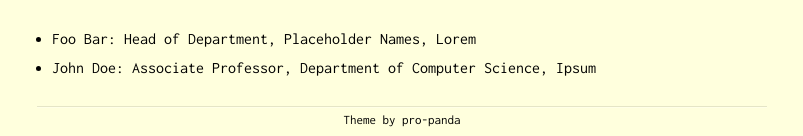
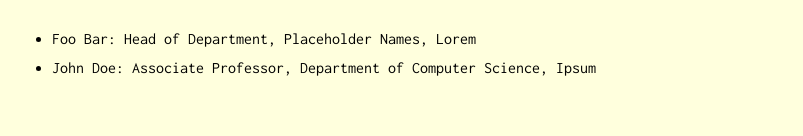
Before and after one commit to rhl-bthr/parchment, a Jekyll site: the page built from about.md, in a window 1280 px wide. Shown: the part 1115-1251 px from the top of the page, without its empty margins (238-1041 px from the left). Built offline with Jekyll 4.4.1, drawn with Linux system fonts in a browser that asks for light colours.

Commit message:
add config to show footer only on homepage

```diff
--- a/_config.yml
+++ b/_config.yml
@@ -5,6 +5,7 @@ subtitle: A minimal jekyll theme
 url: "https://pro-panda.github.io"
 baseurl: "/parchment"
 
+footer_only_homepage: true
 footer_url: "https://github.com/pro-panda"
 footer_text: "Theme by pro-panda"
 
--- a/_includes/footer.html
+++ b/_includes/footer.html
@@ -1,4 +1,8 @@
 <div class="footer">
-    <hr>
-    <a href="{{ site.footer_url }}">{{ site.footer_text }}</a>
+    {% if page.url == "/" %}
+        <hr>
+        <a href="{{ site.footer_url }}">{{ site.footer_text }}</a>
+    {% else %}
+        <br>
+    {% endif %}
 </div>
```
